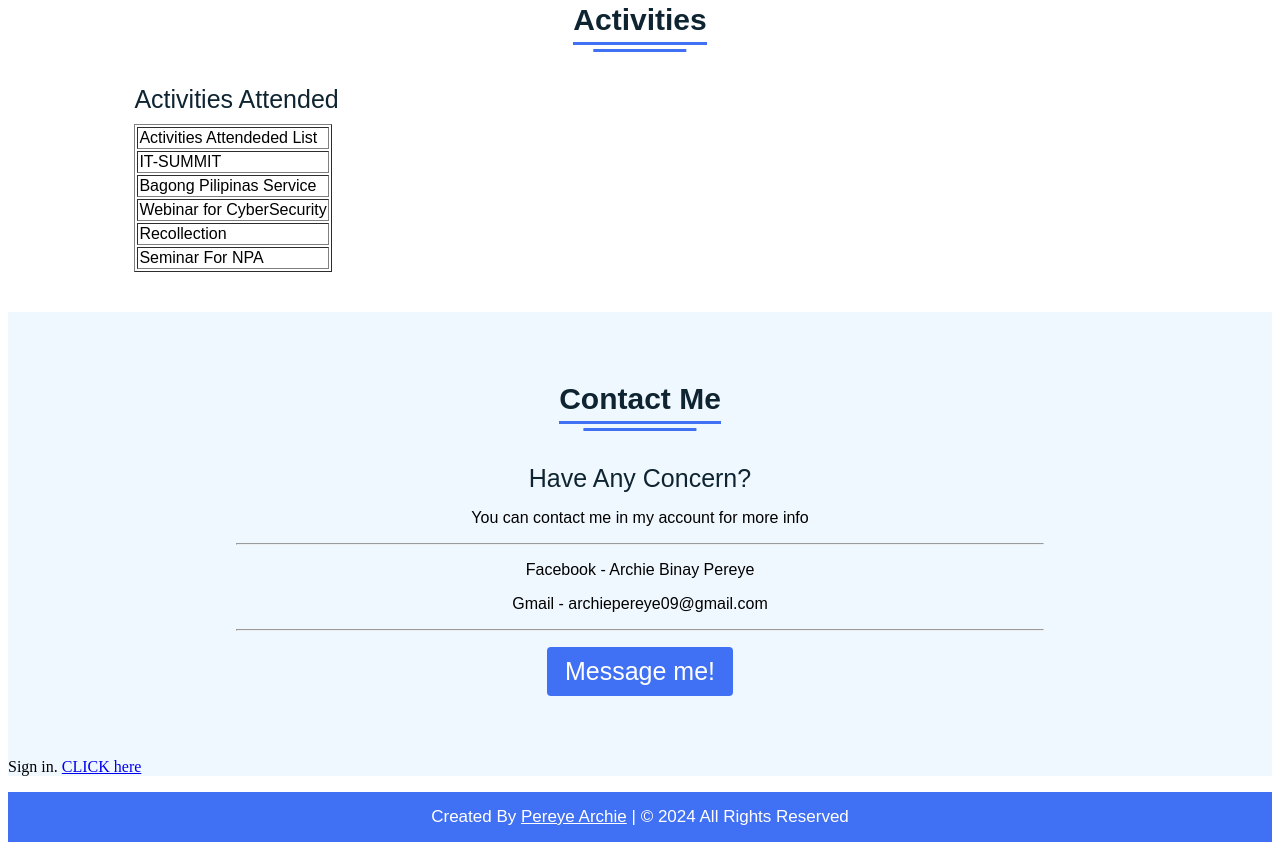
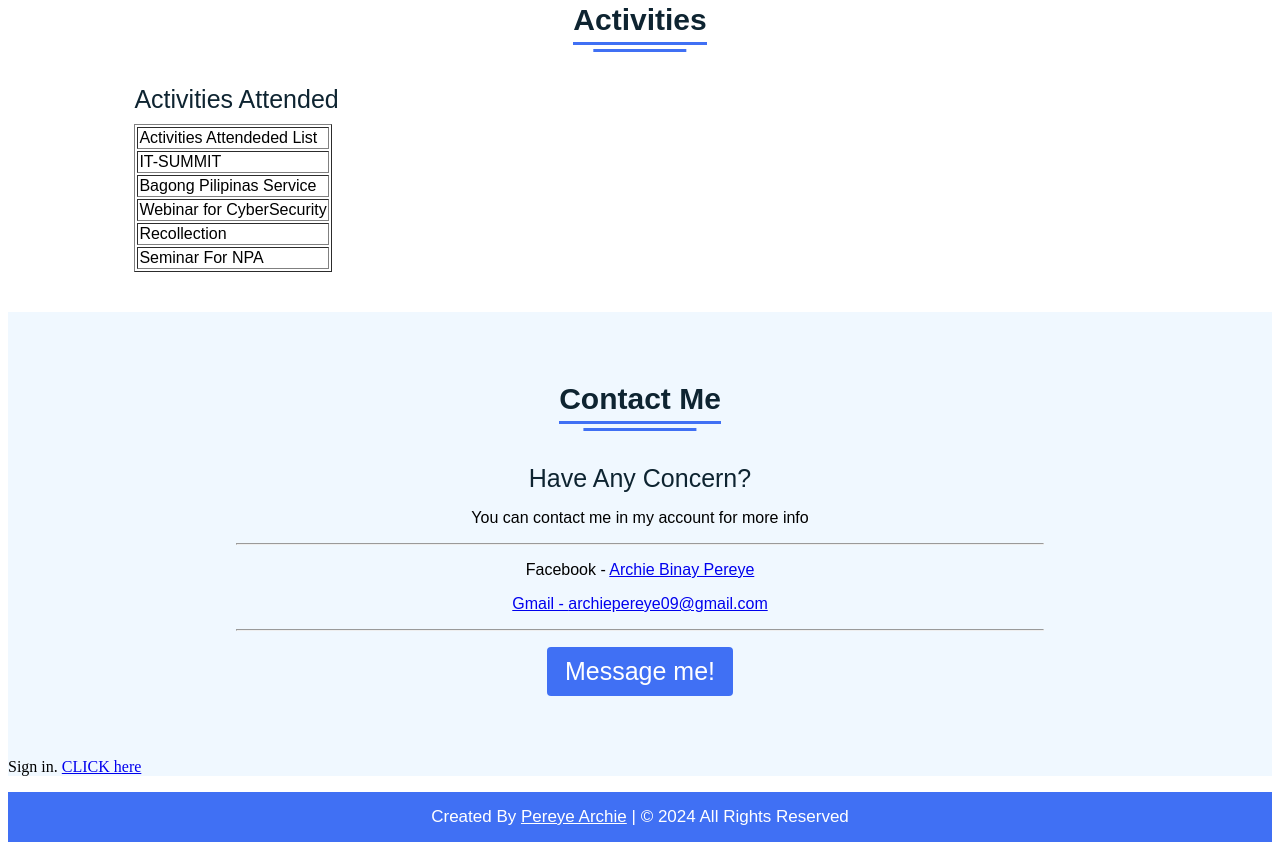
Before and after one commit to xhieshorie09/portfoliowebsite, a plain HTML site: page src/index.html in a window 1280 px wide. Shown: the part 2646-3496 px from the top of the page. Drawn offline with Linux system fonts and the light colour scheme.

Commit message:
Update index.html

```diff
--- a/src/index.html
+++ b/src/index.html
@@ -201,8 +201,8 @@
           <div class="topic">Have Any Concern?</div>
           <p>You can contact me in my account for more info</p>
           <hr />
-            <p> Facebook - Archie Binay Pereye </p>
-            <p> Gmail - archiepereye09@gmail.com </p>
+            <p> Facebook - <a href="https://www.facebook.com/arc.chiepereye"> Archie Binay Pereye </p>
+            <p> Gmail - <a href="https://mail.google.com/mail/u/0/#inbox"> archiepereye09@gmail.com</a> </p>
             <hr />
           <div class="button">
             <button>Message me!</button>
```
